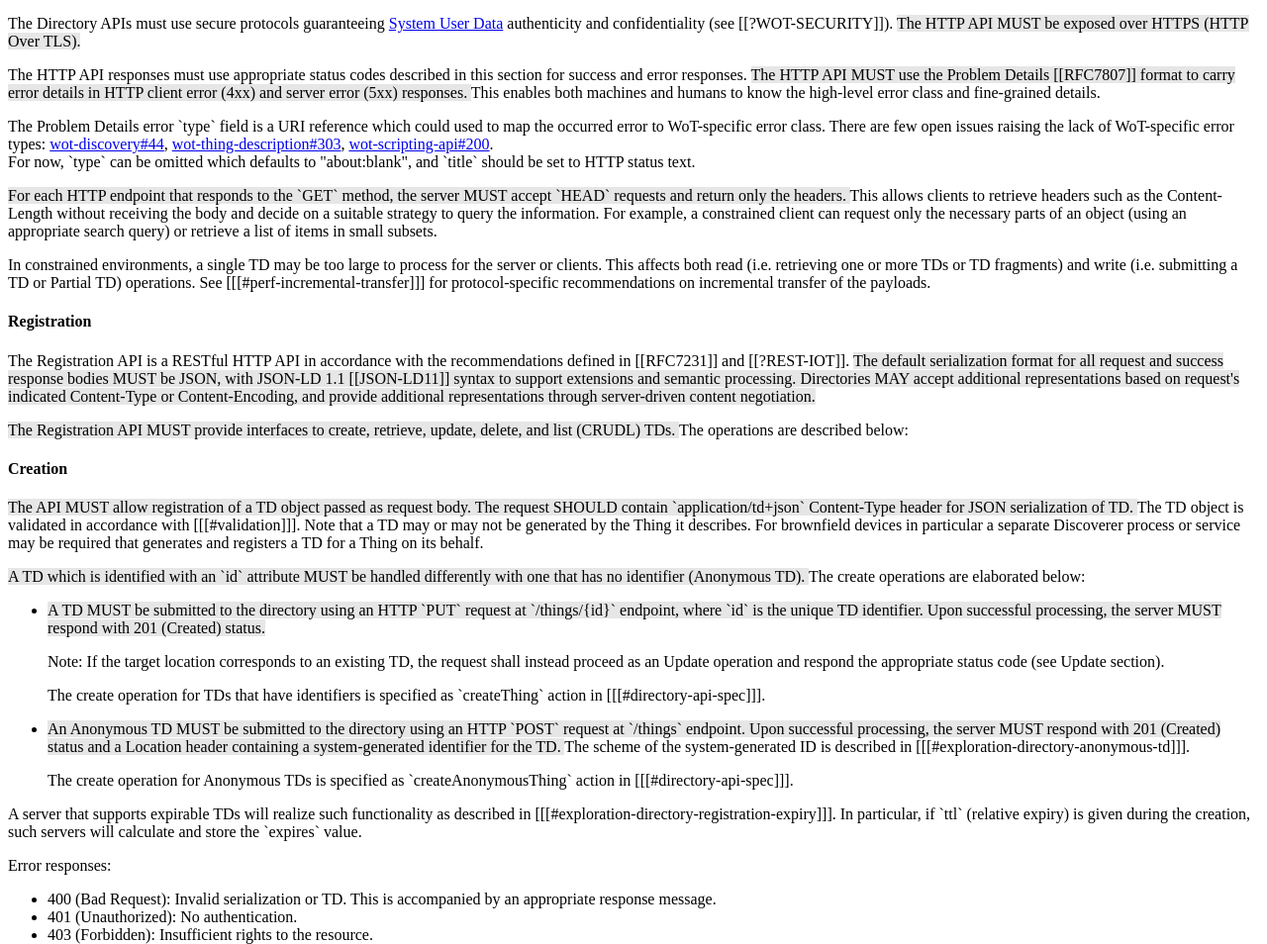
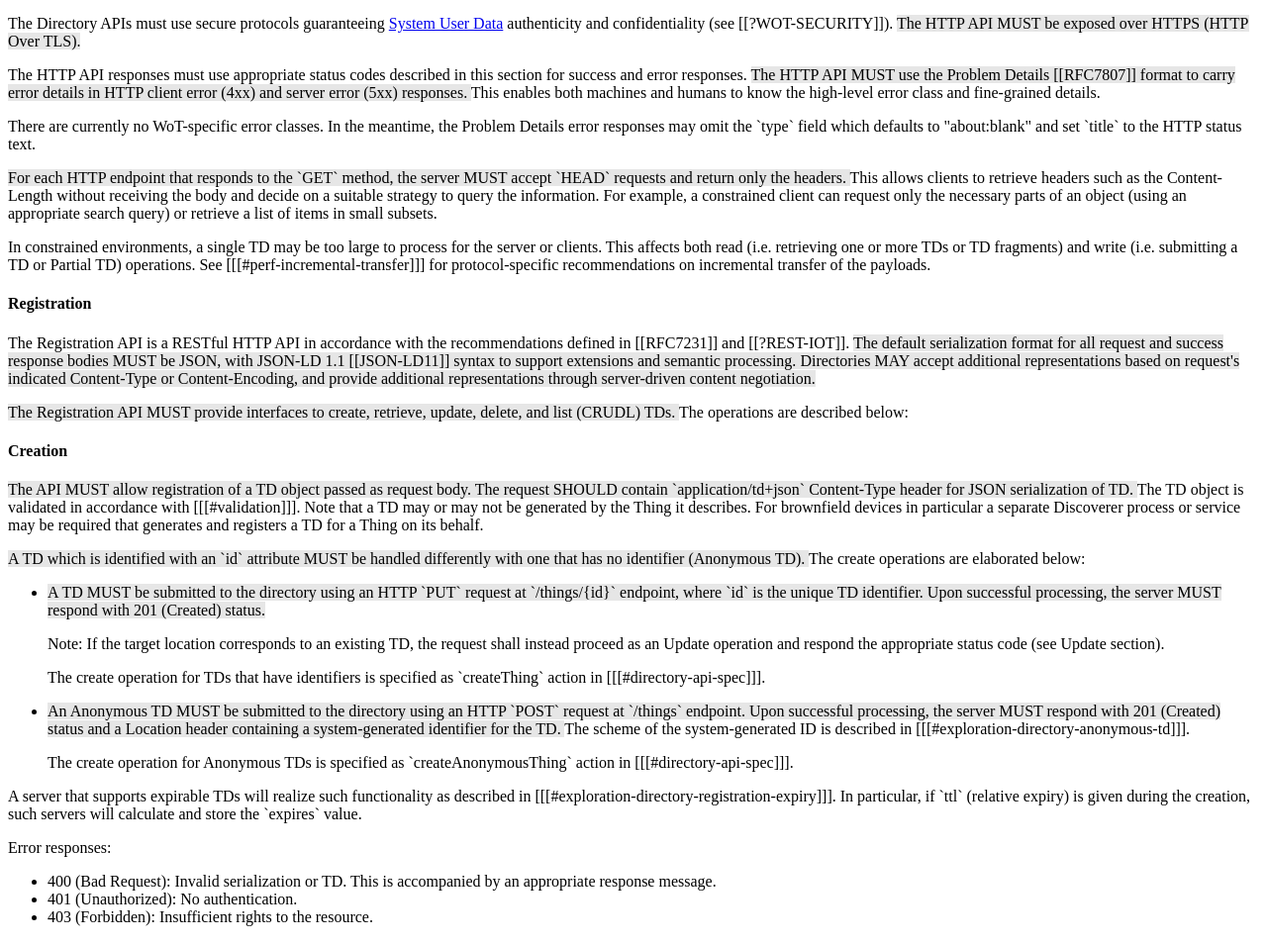
Before and after one commit to w3c/wot-discovery, a plain HTML site: page index.html in a window 1280 px wide. Shown: the part 7028-7982 px from the top of the page at 99% size. Drawn offline with Linux system fonts and the light colour scheme.

Commit message:
Update Problem Details editor notes

```diff
--- a/index.html
+++ b/index.html
@@ -845,16 +845,10 @@ img.wot-diagram {
                     and fine-grained details.
                 </p>
 
-                <p class="ednote" title="WoT-specific error types">
-                    The Problem Details error `type` field is a URI reference which
-                    could used to map the occurred error to WoT-specific error class.
-                    There are few open issues raising the lack of WoT-specific error types:
-                    <a href="https://github.com/w3c/wot-discovery/issues/44">wot-discovery#44</a>,
-                    <a href="https://github.com/w3c/wot-thing-description/issues/303">wot-thing-description#303</a>,
-                    <a href="https://github.com/w3c/wot-scripting-api/issues/200">wot-scripting-api#200</a>.
-                    <br>
-                    For now, `type` can be omitted which defaults to "about:blank", and `title`
-                    should be set to HTTP status text.
+                <p class="issue" data-number="150">
+                    There are currently no WoT-specific error classes. In the meantime,
+                    the Problem Details error responses may omit the `type` field which defaults
+                    to "about:blank" and set `title` to the HTTP status text.
                 </p>
 
                 <p>
@@ -1523,10 +1517,9 @@ img.wot-diagram {
                                     ]
                                 }
                             </pre>
-                            <p class="ednote" title="Validation error type">
+                            <p class="issue" data-number="150">
                                 This example skips the `type` field
-                                due to the current lack of specific error types.
-                                See notes in [[[#exploration-directory-api]]].
+                                due to the current lack of WoT-specific error types.
                             </p>
                         </aside>
 
```
